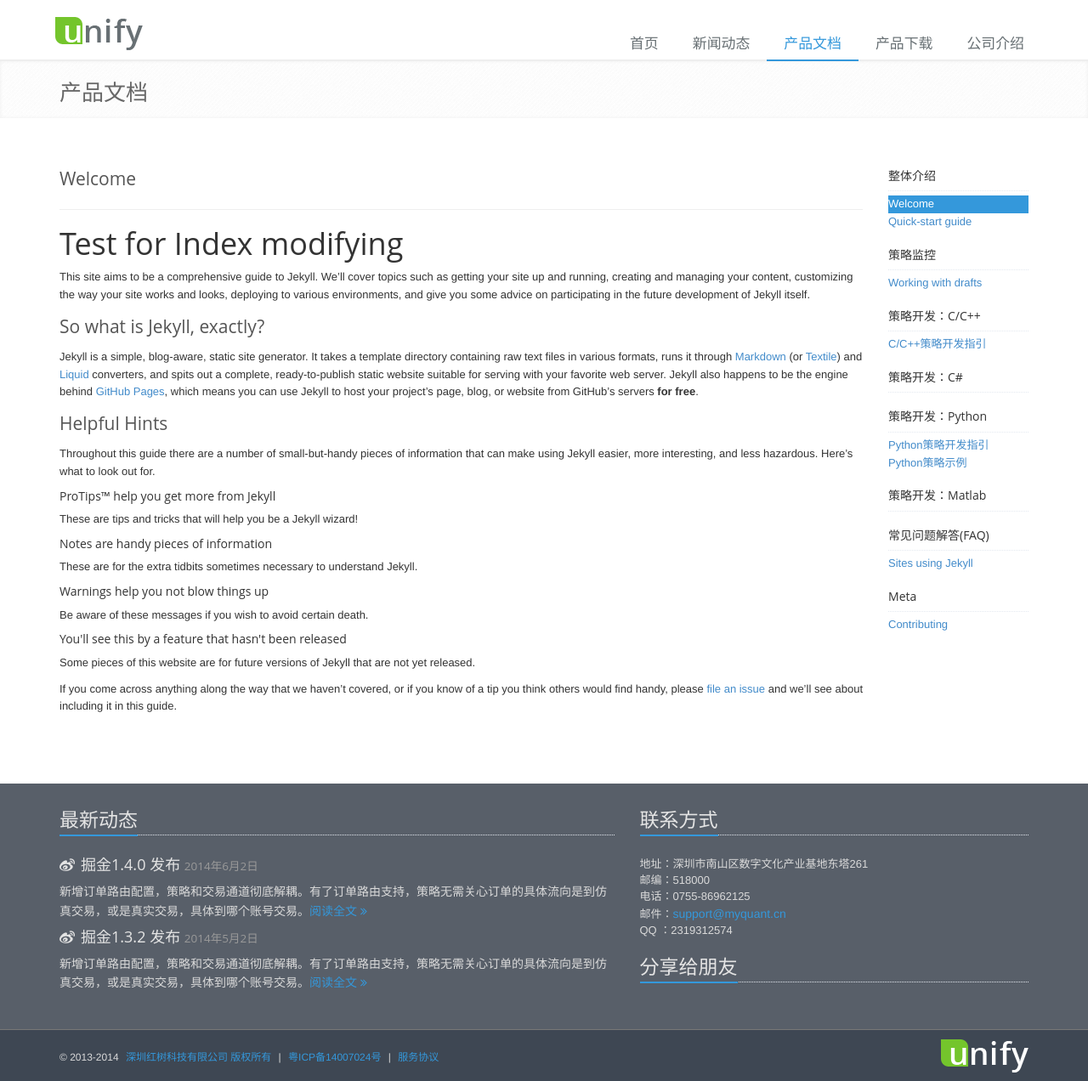
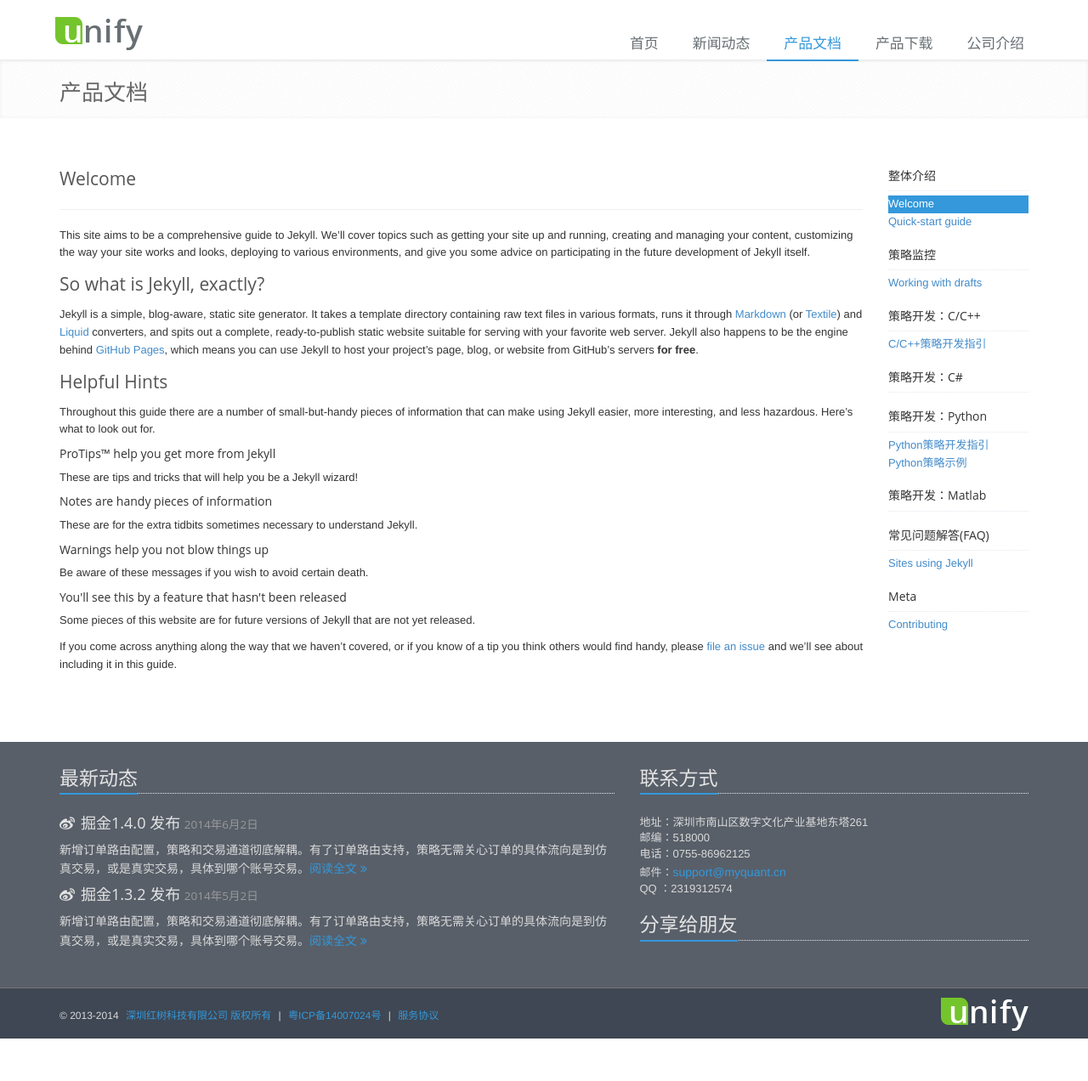
Before and after one commit to ongbe/site, a Jekyll site: the page built from docs/index.md, in a window 1280 px wide. Shown: the whole page at 85% size. Built offline with Jekyll 4.4.1, drawn with Linux system fonts in a browser that asks for light colours; Markdown is read by kramdown in place of the engine named in the settings; comment, search, counter and statistics services are not loaded; after the commit the page ends 1222 px from its top, so only the background shows below that.

Commit message:
Update index.md

```diff
--- a/docs/index.md
+++ b/docs/index.md
@@ -4,9 +4,6 @@ title: Welcome
 next_section: quickstart
 permalink: /docs/home/
 ---
-
-Test for Index modifying
-=======================
 
 This site aims to be a comprehensive guide to Jekyll. We’ll cover topics such
 as getting your site up and running, creating and managing your content,
```
